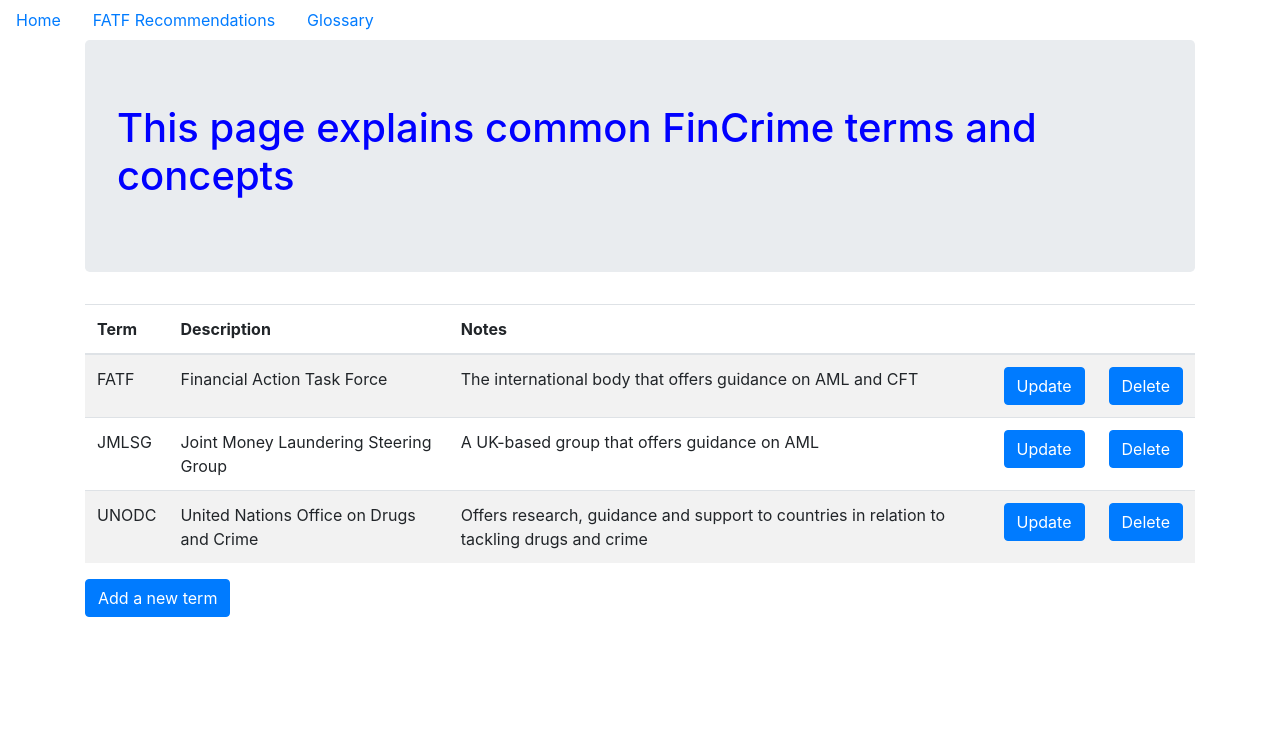
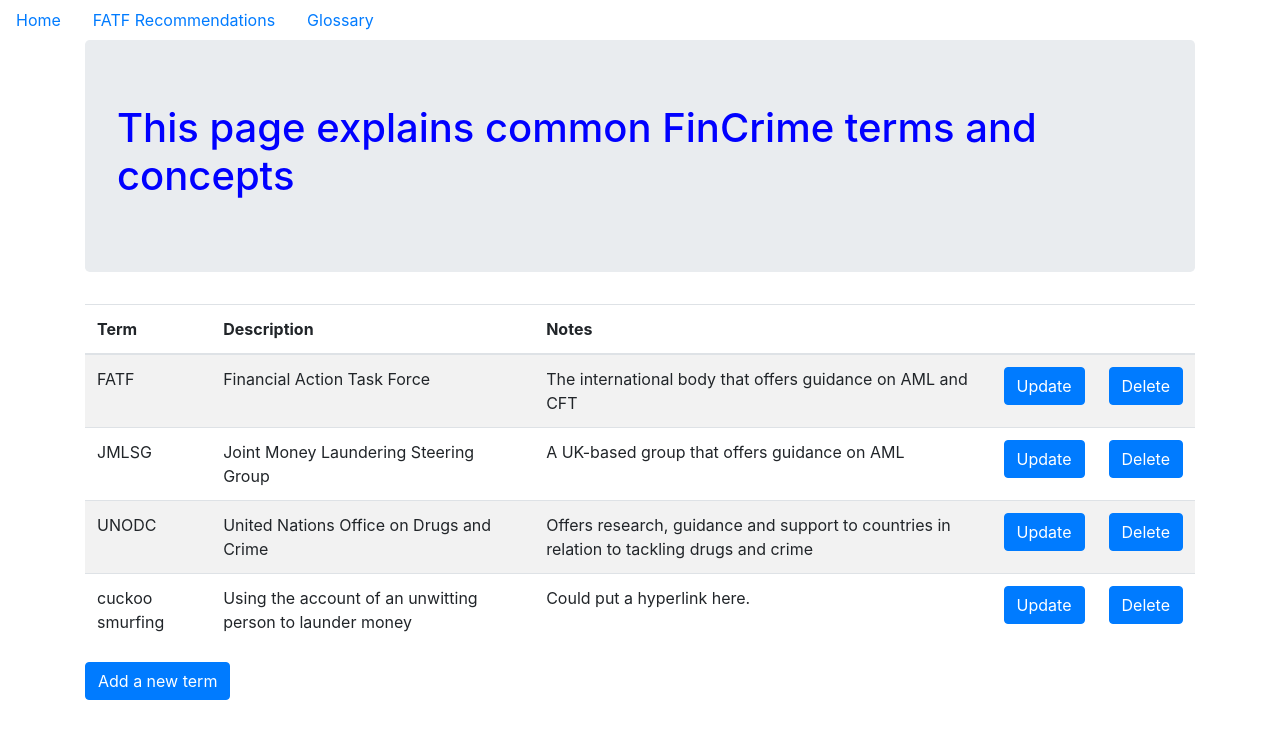
Before and after one commit to chrishaining/FinCrimeLearningApp, a Flask app: page /glossary in a window 1280 px wide. Shown: the top 739 px of the page. Run offline with Flask 2, Linux system fonts and the light colour scheme; some libraries are stand-ins or nearby versions.

Commit message:
adds a glossary term and attempts to adjust spacing of seeds

```diff
--- a/project/templates/glossary.html
+++ b/project/templates/glossary.html
@@ -52,6 +52,17 @@
           <button type="button" class="btn btn-primary">Delete</button>
         </td>
       </tr>
+      <tr>
+        <td>cuckoo smurfing</td>
+        <td>Using the account of an unwitting person to launder money</td>
+        <td>Could put a hyperlink here.</td>
+        <td>
+          <button type="button" class="btn btn-primary">Update</button>
+        </td>
+        <td>
+          <button type="button" class="btn btn-primary">Delete</button>
+        </td>
+      </tr>
     </tbody>
   </table>
 </div>
```
Also changed, not shown: project/data.sqlite.
